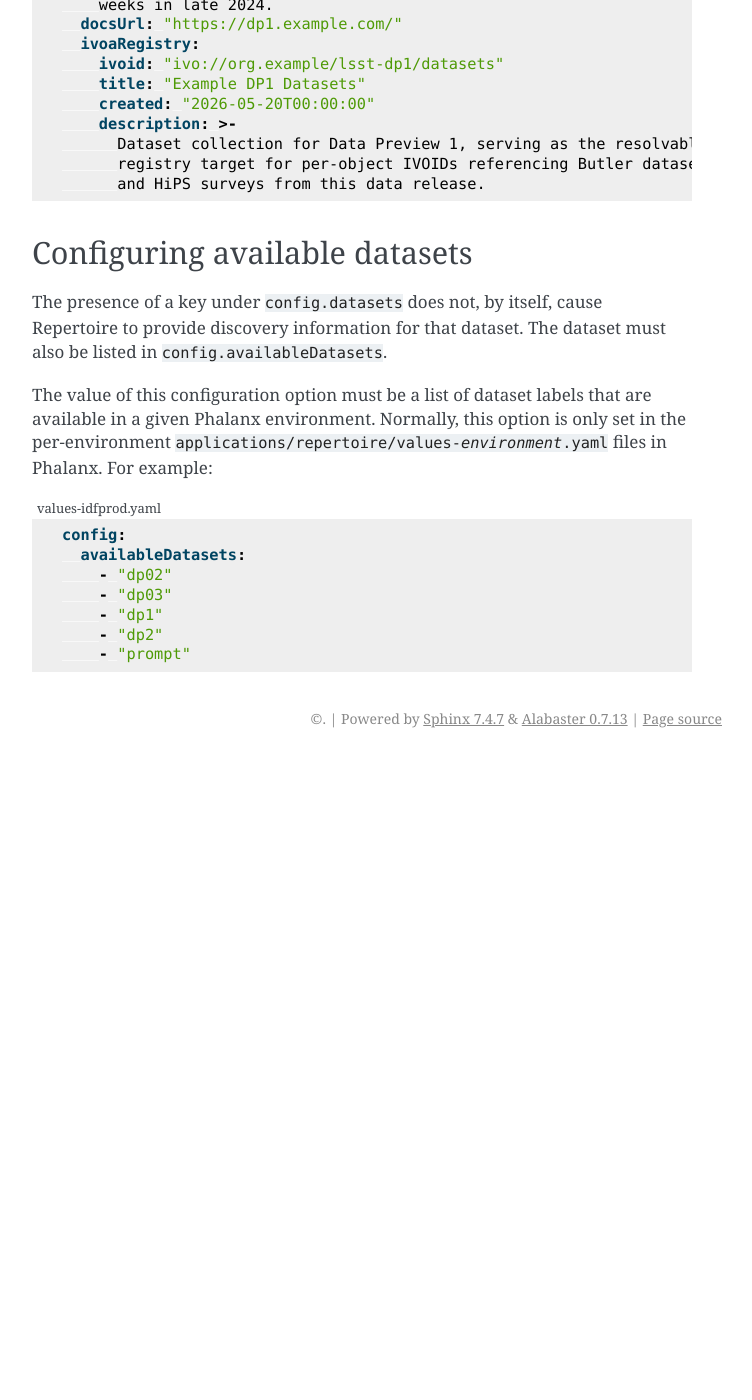
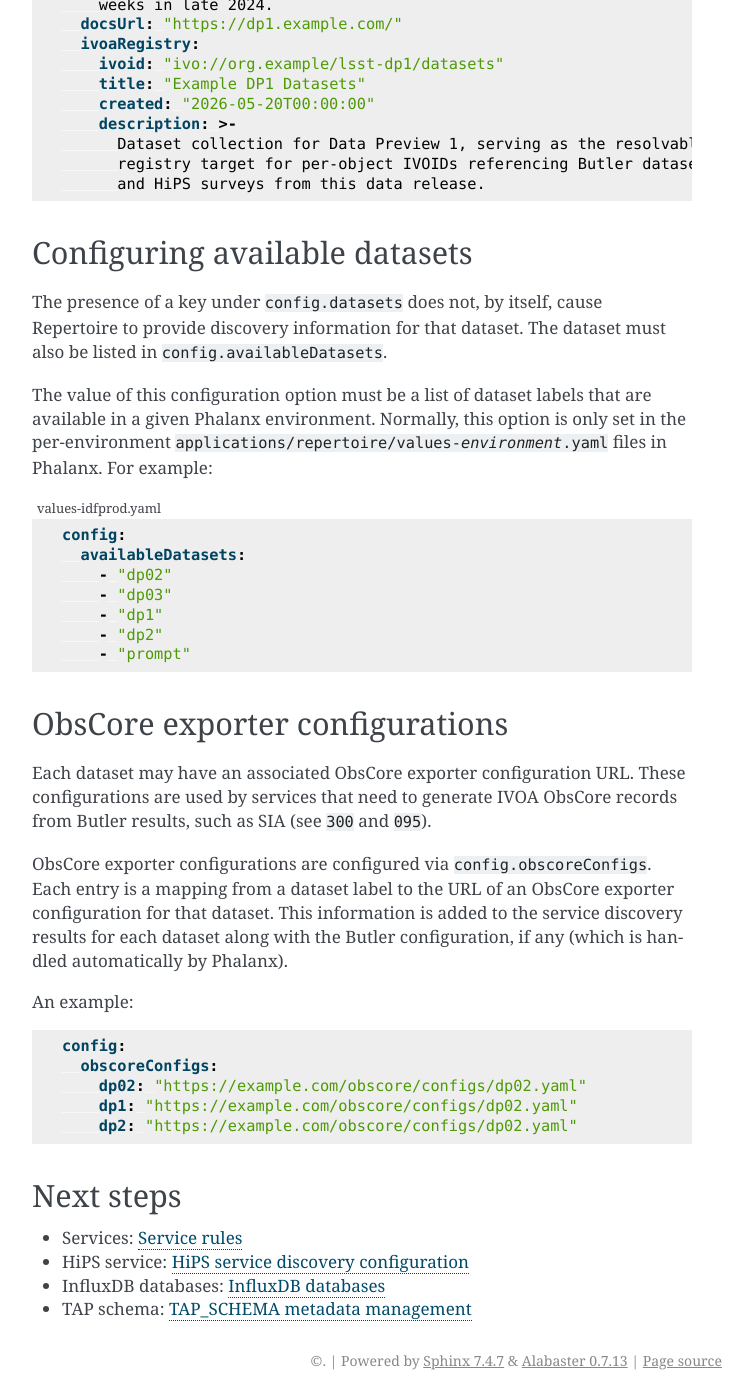
Before and after one commit to lsst-sqre/repertoire, a Sphinx documentation site: the page built from docs/operations/datasets.rst, in a window 1280 px wide and 1400 px high, scrolled down 1179 px. Shown: the whole window, without its empty margins (388-1140 px from the left). Built offline with Sphinx 7.4.7, drawn with Linux system fonts in a browser that asks for light colours; pages that are not in the unit, such as notebooks, are missing from menus; cross-references to code outside the pages are shown as plain code; before the commit the page ends 1937 px from its top, so only the background shows below that; some of the changed text lies outside the part shown.

Commit message:
Add ObsCore exporter config documentation
Document how to configure the ObsCore exporter configuration for a
dataset. Add next steps links to the bottom of all the configuration
pages.

```diff
--- a/docs/operations/datasets.rst
+++ b/docs/operations/datasets.rst
@@ -77,3 +77,31 @@ For example:
        - "dp1"
        - "dp2"
        - "prompt"
+
+ObsCore exporter configurations
+===============================
+
+Each dataset may have an associated ObsCore exporter configuration URL.
+These configurations are used by services that need to generate IVOA ObsCore records from Butler results, such as SIA (see :dmtn:`300` and :sqr:`095`).
+
+ObsCore exporter configurations are configured via ``config.obscoreConfigs``.
+Each entry is a mapping from a dataset label to the URL of an ObsCore exporter configuration for that dataset.
+This information is added to the service discovery results for each dataset along with the Butler configuration, if any (which is handled automatically by Phalanx).
+
+An example:
+
+.. code-block:: yaml
+
+   config:
+     obscoreConfigs:
+       dp02: "https://example.com/obscore/configs/dp02.yaml"
+       dp1: "https://example.com/obscore/configs/dp02.yaml"
+       dp2: "https://example.com/obscore/configs/dp02.yaml"
+
+Next steps
+==========
+
+- Services: :doc:`services`
+- HiPS service: :doc:`hips`
+- InfluxDB databases: :doc:`influxdb`
+- TAP schema: :doc:`tap-schema`
```
Also changed, not shown: docs/operations/hips.rst (+8 -0 lines), docs/operations/influxdb.rst (+8 -0 lines), docs/operations/services.rst (+8 -0 lines), docs/operations/tap-schema.rst (+8 -0 lines).
